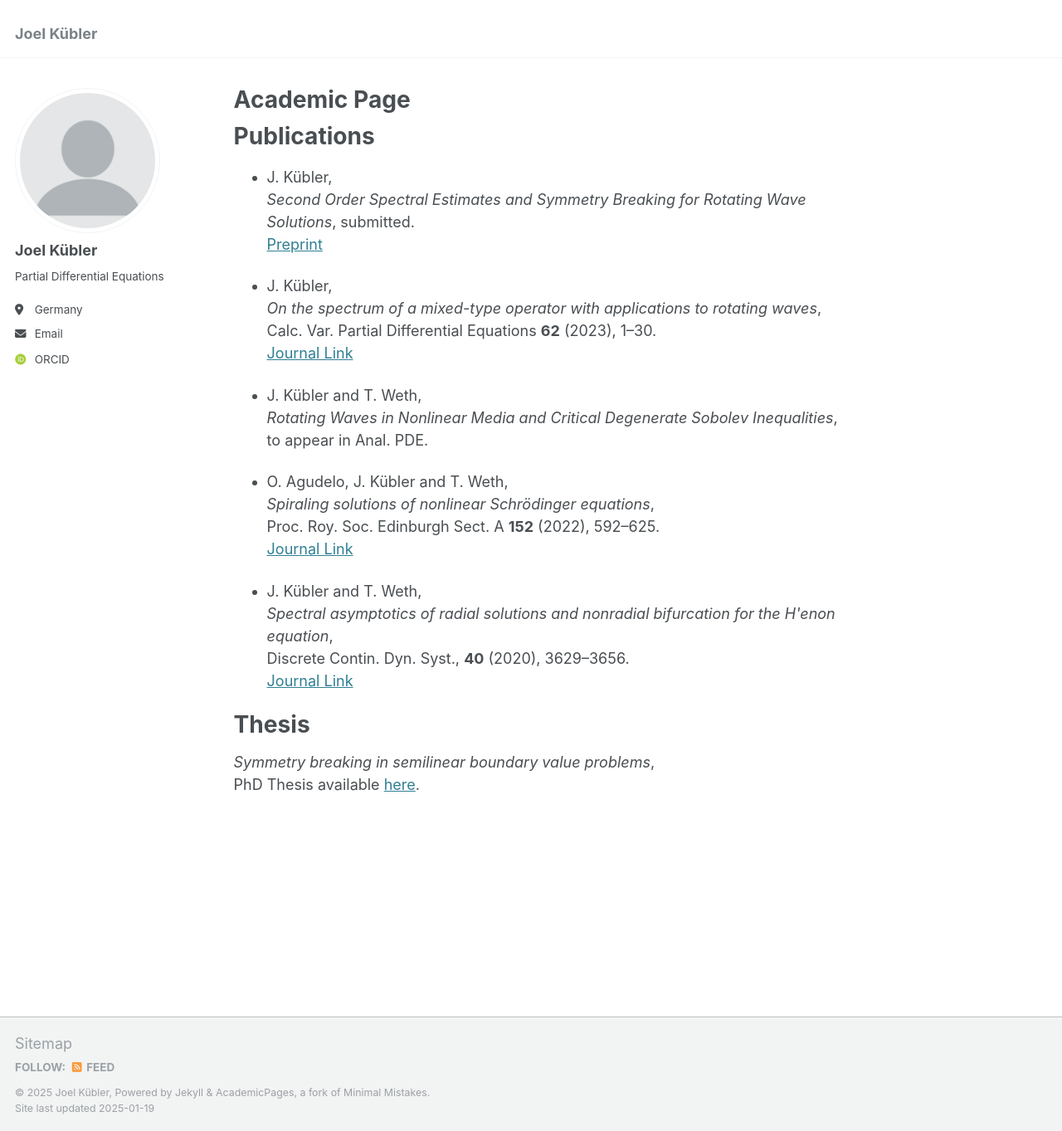
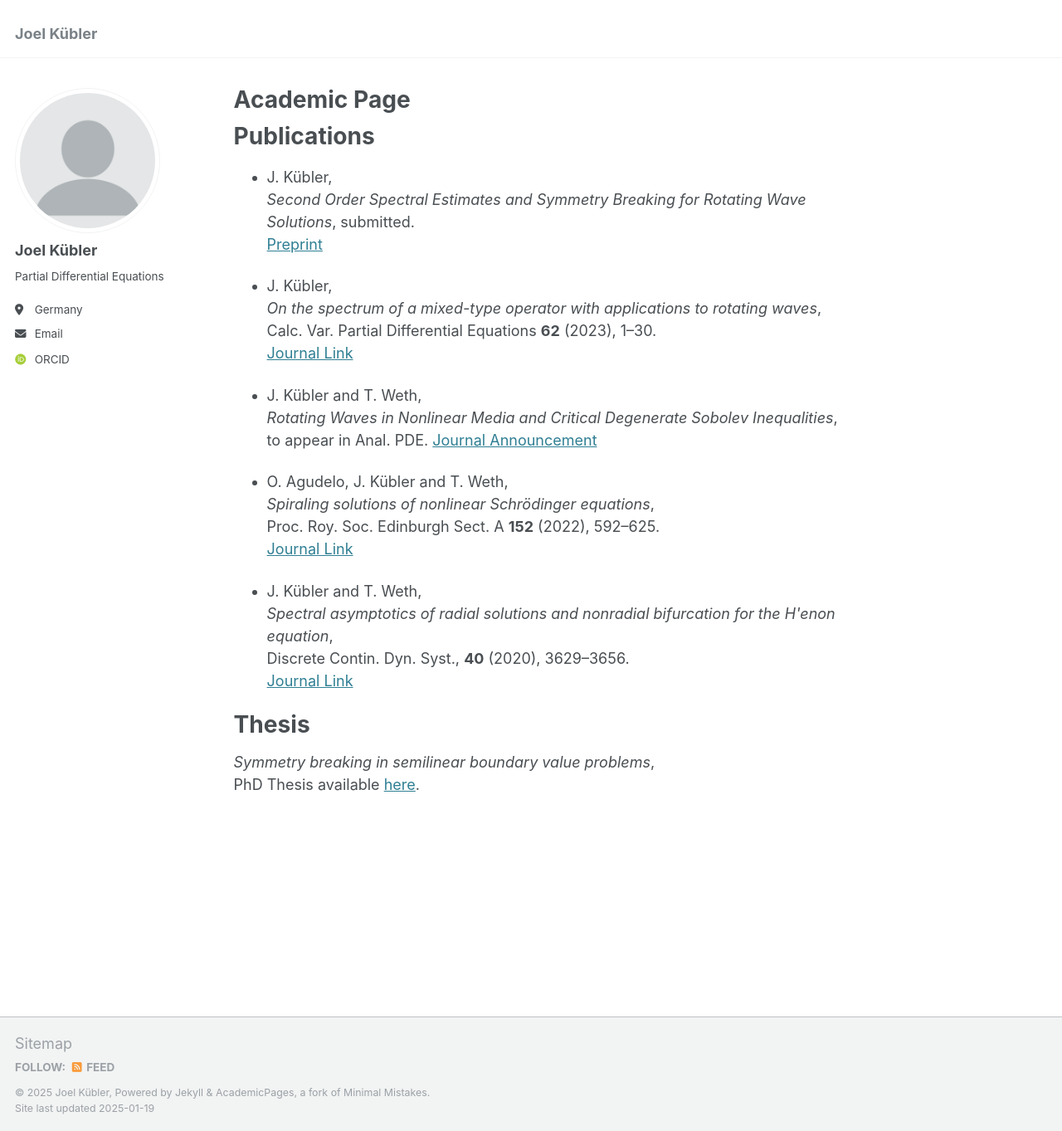
Before and after one commit to jkblr/jkblr.github.io, a Jekyll site: the page built from _pages/about.md, in a window 1280 px wide and 1363 px high. Shown: the whole window at 83% size. Built offline with Jekyll 4.4.1, drawn with Linux system fonts in a browser that asks for light colours; some web fonts are replaced.

Commit message:
Update about.md

```diff
--- a/_pages/about.md
+++ b/_pages/about.md
@@ -22,6 +22,7 @@ Publications
 - J. Kübler and T. Weth,
   *Rotating Waves in Nonlinear Media and Critical Degenerate Sobolev Inequalities*,
   to appear in Anal. PDE.
+  [Journal Announcement](https://msp.org/soon/coming.php?jpath=apde)
 
 - O. Agudelo, J. Kübler and T. Weth,
   *Spiraling solutions of nonlinear Schrödinger equations*,
```
